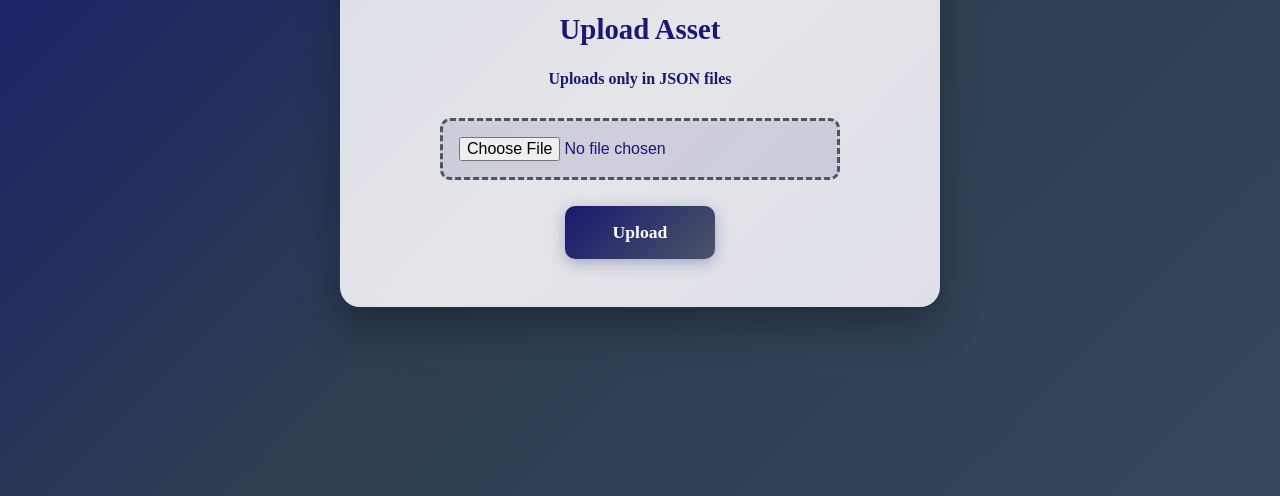
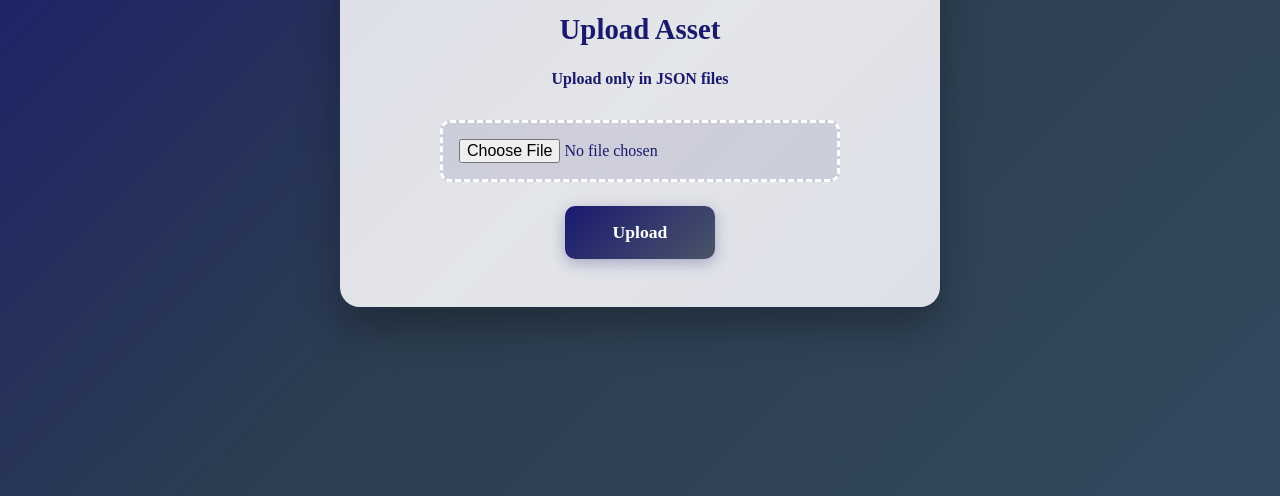
Before and after one commit to Tuhafeni-Jason/System-Design, a plain HTML site: page DSA_Assignment/Restful_API/index.html in a window 1280 px wide. In both pictures the pointer is over the input 640 px from the left and 454 px from the top of the page. Shown: the part 304-800 px from the top of the page. Drawn offline with Linux system fonts and the light colour scheme.

Commit message:
Final UI changes and updates

```diff
--- a/DSA_Assignment/Restful_API/index.html
+++ b/DSA_Assignment/Restful_API/index.html
@@ -2,7 +2,7 @@
 <html lang="en">
 <head>
   <meta charset="UTF-8">
-  <title>NUST Asset Manager</title>
+  <title>Assset Management</title>
   <link rel="stylesheet" href="style.css">
 </head>
 <body>
@@ -10,7 +10,7 @@
     <h1>Asset Manager</h1>
 
     <h2>Upload Asset</h2>
-    <h4>Uploads only in JSON files</h4>
+    <h4>Upload only in JSON files</h4>
     <form action="/upload" method="post" enctype="multipart/form-data">
       <input type="file" name="file" accept=".json" required />
       <button type="submit">Upload</button>
--- a/DSA_Assignment/Restful_API/style.css
+++ b/DSA_Assignment/Restful_API/style.css
@@ -66,14 +66,15 @@ input[type="file"] {
   font-size: 1rem !important;
   cursor: pointer !important;
   transition: all 0.3s ease !important;
+  font-family: 'false';
   width: 100% !important;
   max-width: 400px !important;
 }
 
 input[type="file"]:hover {
-  border-color: #4a5568 !important;
+  border-color: #ffffff !important;
   background: rgba(25, 25, 112, 0.1) !important;
-  transform: translateY(-2px) !important;
+  transform: translateY(-2px), scale(1.1)!important;
 }
 
 input[type="file"]:focus {
@@ -100,8 +101,9 @@ button {
 
 button:hover {
   background: linear-gradient(135deg, #4a5568 0%, #191970 100%) !important;
-  transform: translateY(-3px) !important;
+  transition: 1.5s;
   box-shadow: 0 6px 20px rgba(25, 25, 112, 0.4) !important;
+  border: 5px solid #ffffff !important;
 }
 
 button:active {
```
